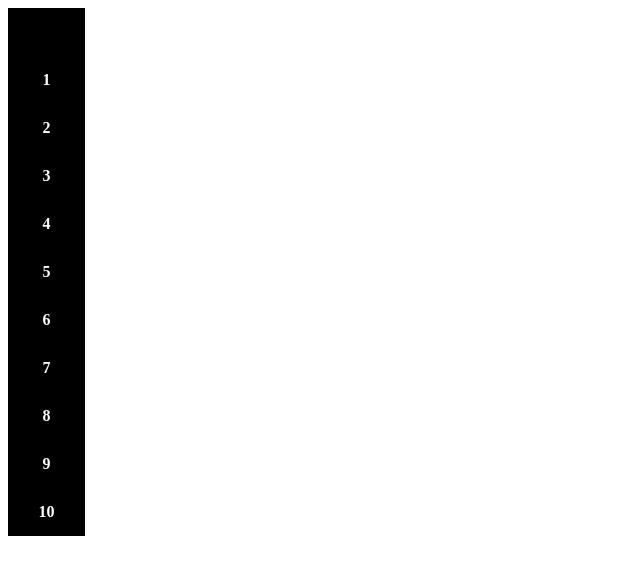
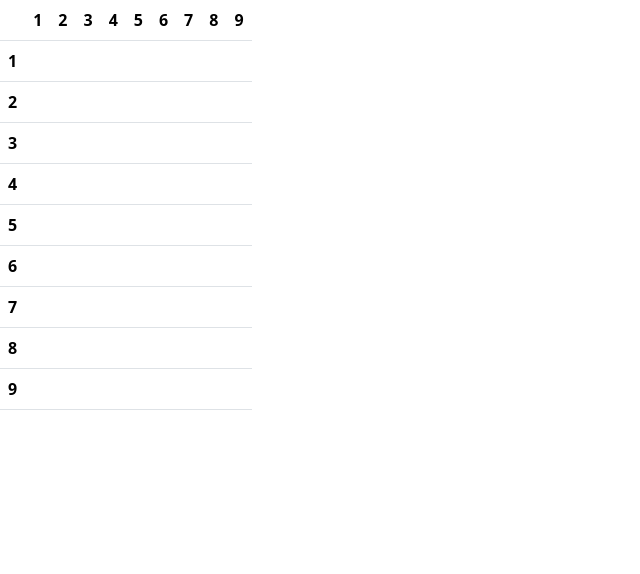
Before and after one commit to caadf/Battleship-cadf, a React app: page /tablero in a window 1280 px wide. Shown: the top 574 px of the page, without its empty margins (0-640 px from the left). Built offline with nearby package versions, Linux system fonts and the light colour scheme.

Commit message:
comenzando menu

```diff
--- a/package.json
+++ b/package.json
@@ -37,6 +37,8 @@
   "dependencies": {
     "bootstrap": "^5.3.3",
     "react": "^18.2.0",
-    "react-dom": "^18.2.0"
+    "react-dom": "^18.2.0",
+    "react-icons": "^5.2.1",
+    "react-router-dom": "^6.23.1"
   }
 }
--- a/src/App.jsx
+++ b/src/App.jsx
@@ -1,10 +1,17 @@
 import React from 'react';
-import Tablero from './componentes/tablero';
+import { BrowserRouter, Route, Routes } from 'react-router-dom';
+import Menu from './pages/menu';
+import Tablero from './pages/tablero';
 
 const App = () => {
     return (
         <>
-        <Tablero />
+      <BrowserRouter>
+            <Routes>
+            <Route path='/' element={<Menu />} />
+            <Route path='/tablero' element={<Tablero />} />
+            </Routes>
+        </BrowserRouter>
 
     </>
     )
--- a/src/componentes/tablero.jsx
+++ /dev/null
@@ -1,29 +0,0 @@
-import React, { useState } from 'react';
-
-const Tablero = () => {
-
-  return (
-    <>
-      <div className='container'>
-      <div className='row d-flex'>
-        <div className='tile header'></div>
-        <div className='tile header'>1</div>
-        <div className='tile header'>2</div>
-        <div className='tile header'>3</div>
-        <div className='tile header'>4</div>
-        <div className='tile header'>5</div>
-        <div className='tile header'>6</div>
-        <div className='tile header'>7</div>
-        <div className='tile header'>8</div>
-        <div className='tile header'>9</div>
-        <div className='tile header'>10</div>
-      </div>
-    </div>
-
-    </>
-
-  )
-}
-
-
-  export default Tablero;
--- a/src/index.css
+++ b/src/index.css
@@ -1,22 +1,11 @@
 .container{
+  display: flex;
   justify-content: center;
-}
-.tile{
-  flex-wrap: nowrap;
-  box-sizing: border-box;
-  max-width: 6vw !important;
-  max-height: 60px;
-  height: 6vh !important;
-  background: rgba(247, 247, 247, 0.9);
-  border: 1px solid black;
-  display: flex;
   align-items: center;
-  justify-content: center;
-  font-weight: bolder;
 }
 
-
-.header{
-  background: black;
-  color: white;
+.table{
+  width:250px;
+  height: 250px;
+  background-color: aqua;
 }
--- a/src/index.js
+++ b/src/index.js
@@ -1,6 +1,8 @@
 import React from 'react';
 import ReactDOM from 'react-dom/client';
 import App from './App';
+import 'bootstrap/dist/css/bootstrap.min.css'
+import 'bootstrap/dist/js/bootstrap.bundle'
 import "./index.css";
 
 ReactDOM.createRoot(document.querySelector('#root')).render(<App />)
--- /dev/null
+++ b/src/pages/Menu.jsx
@@ -0,0 +1,22 @@
+import React from "react";
+import { Link } from "react-router-dom";
+import { FaPlay } from "react-icons/fa"
+
+
+const Menu = () => {
+  return (
+    <>
+      <div className="container">
+
+        <h1 className="titulo">Battleship</h1>
+
+        <Link to="/tablero" className="btn-iniciar-juego d-flex justify-content-center align-items-center text-decoration-none">
+          <FaPlay />
+        </Link>
+
+      </div>
+    </>
+  );
+};
+
+export default Menu;
--- /dev/null
+++ b/src/pages/Tablero.jsx
@@ -0,0 +1,147 @@
+import React from 'react';
+
+const Tablero = () => {
+
+  return (
+    <>
+      <table class="table">
+  <thead>
+    <tr>
+      <th scope="col"></th>
+      <th scope="col">1</th>
+      <th scope="col">2</th>
+      <th scope="col">3</th>
+      <th scope="col">4</th>
+      <th scope="col">5</th>
+      <th scope="col">6</th>
+      <th scope="col">7</th>
+      <th scope="col">8</th>
+      <th scope="col">9</th>
+    </tr>
+  </thead>
+  <tbody>
+    <tr>
+      <th scope="row">1</th>
+      <td></td>
+      <td></td>
+      <td></td>
+      <td></td>
+      <td></td>
+      <td></td>
+      <td></td>
+      <td></td>
+      <td></td>
+    </tr>
+    <tr>
+      <th scope="row">2</th>
+      <td></td>
+      <td></td>
+      <td></td>
+      <td></td>
+      <td></td>
+      <td></td>
+      <td></td>
+      <td></td>
+      <td></td>
+    </tr>
+    <tr>
+      <th scope="row">3</th>
+      <td></td>
+      <td></td>
+      <td></td>
+      <td></td>
+      <td></td>
+      <td></td>
+      <td></td>
+      <td></td>
+      <td></td>
+    </tr>
+    <tr>
+      <th scope="row">4</th>
+      <td></td>
+      <td></td>
+      <td></td>
+      <td></td>
+      <td></td>
+      <td></td>
+      <td></td>
+      <td></td>
+      <td></td>
+    </tr>
+    <tr>
+      <th scope="row">5</th>
+      <td></td>
+      <td></td>
+      <td></td>
+      <td></td>
+      <td></td>
+      <td></td>
+      <td></td>
+      <td></td>
+      <td></td>
+    </tr>
+    <tr>
+      <th scope="row">6</th>
+      <td></td>
+      <td></td>
+      <td></td>
+      <td></td>
+      <td></td>
+      <td></td>
+      <td></td>
+      <td></td>
+      <td></td>
+    </tr>
+    <tr>
+      <th scope="row">7</th>
+      <td></td>
+      <td></td>
+      <td></td>
+      <td></td>
+      <td></td>
+      <td></td>
+      <td></td>
+      <td></td>
+      <td></td>
+    </tr>
+
+
+    <tr>
+      <th scope="row">8</th>
+      <td></td>
+      <td></td>
+      <td></td>
+      <td></td>
+      <td></td>
+      <td></td>
+      <td></td>
+      <td></td>
+      <td></td>
+    </tr>
+
+
+    <tr>
+      <th scope="row">9</th>
+      <td></td>
+      <td></td>
+      <td></td>
+      <td></td>
+      <td></td>
+      <td></td>
+      <td></td>
+      <td></td>
+      <td></td>
+    </tr>
+
+
+
+  </tbody>
+</table>
+
+    </>
+
+  )
+}
+
+
+  export default Tablero;
```
Also changed, not shown: 1 other file (tests, documents, lock files or other folders).
